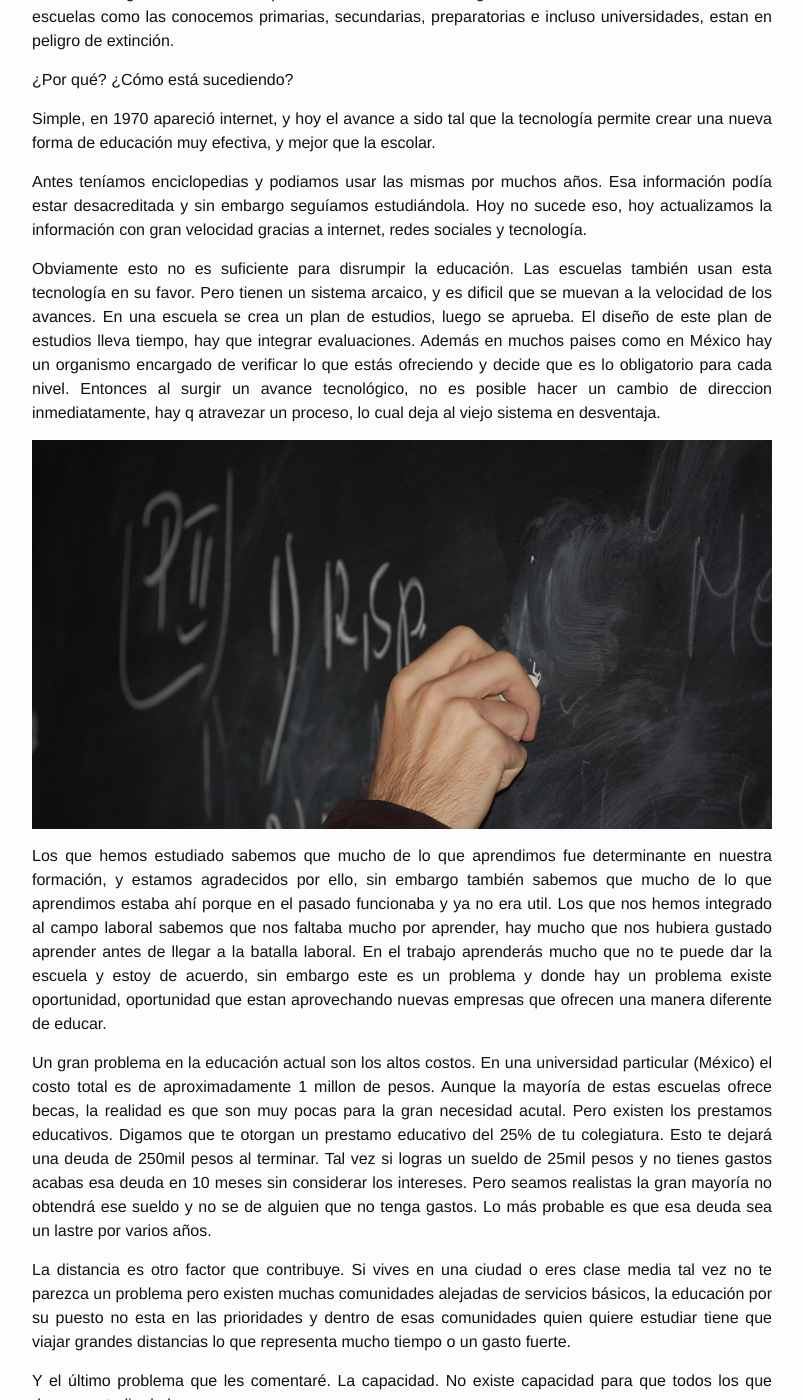
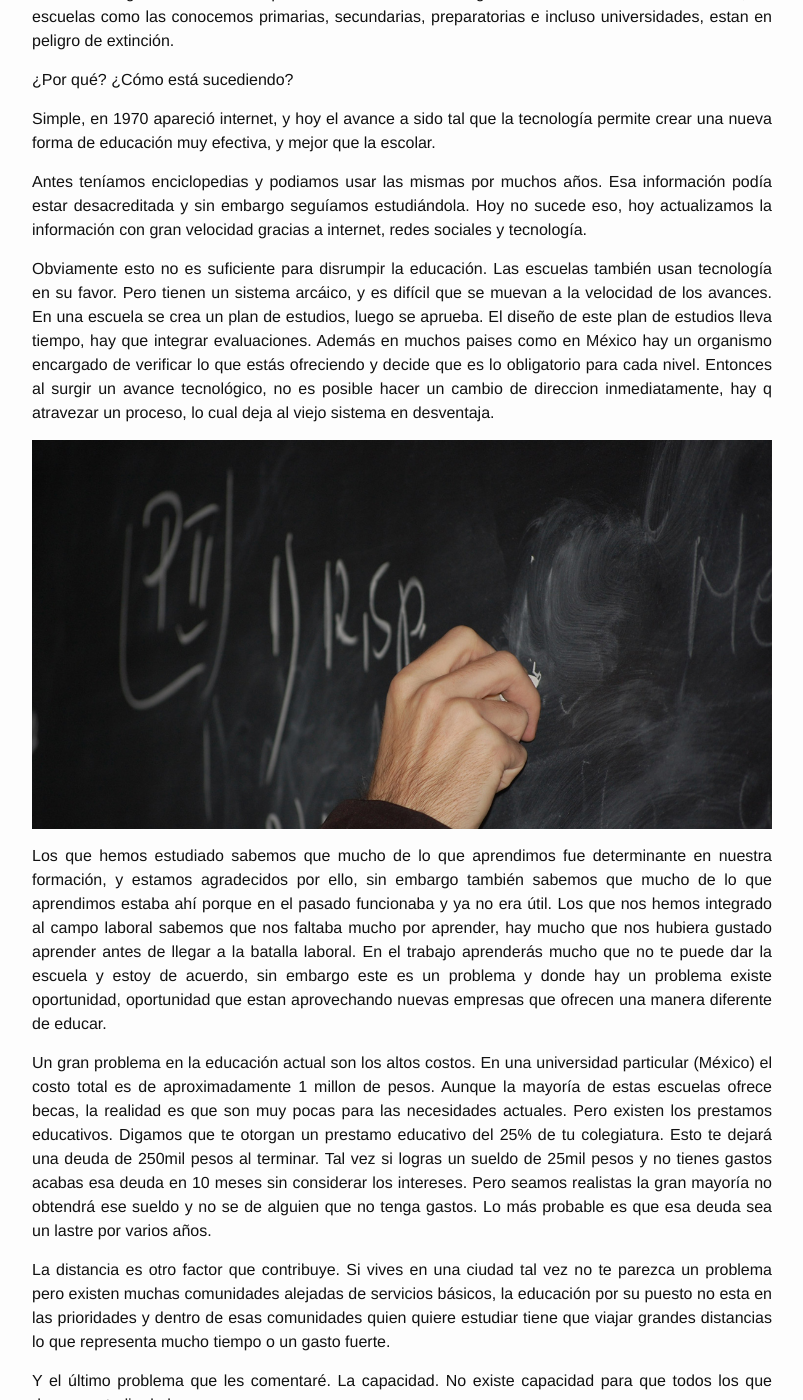
Before and after one commit to al4ndrade/al4ndrade.github.io, a Jekyll site: the page built from _posts/2018-05-14-OldSchool-vs-NewSchool.md, in a window 1280 px wide and 1400 px high, scrolled down 805 px. Shown: the whole window, without its empty margins (238-1041 px from the left). Built offline with Jekyll 4.4.1, drawn with Linux system fonts in a browser that asks for light colours; some of the changed text lies outside the part shown.

```diff
--- a/_posts/2018-05-14-OldSchool-vs-NewSchool.md
+++ b/_posts/2018-05-14-OldSchool-vs-NewSchool.md
@@ -19,20 +19,20 @@
 
 Antes teníamos enciclopedias y podiamos usar las mismas por muchos años. Esa información podía estar desacreditada y sin embargo seguíamos estudiándola. Hoy no sucede eso, hoy actualizamos la información con gran velocidad gracias a internet, redes sociales y tecnología.
 
-Obviamente esto no es suficiente para disrumpir la educación. Las escuelas también usan esta tecnología en su favor.  Pero tienen un sistema arcaico, y es dificil que se muevan a la velocidad de los avances. En una escuela se crea un plan de estudios, luego se aprueba. El diseño de este plan de estudios lleva tiempo, hay que integrar evaluaciones. Además en muchos paises como en México hay un organismo encargado de verificar lo que estás ofreciendo y decide que es lo obligatorio para cada nivel.
+Obviamente esto no es suficiente para disrumpir la educación. Las escuelas también usan tecnología en su favor.  Pero tienen un sistema arcáico, y es difícil que se muevan a la velocidad de los avances. En una escuela se crea un plan de estudios, luego se aprueba. El diseño de este plan de estudios lleva tiempo, hay que integrar evaluaciones. Además en muchos paises como en México hay un organismo encargado de verificar lo que estás ofreciendo y decide que es lo obligatorio para cada nivel.
 Entonces al surgir un avance tecnológico, no es posible hacer un cambio de direccion inmediatamente, hay q atravezar un proceso, lo cual deja al viejo sistema en desventaja.
 
 ![]({{site.baseurl}}/images/blackboard.jpg){:class="img-responsive"}
 
-Los que hemos estudiado sabemos que mucho de lo que aprendimos fue determinante en nuestra formación, y estamos agradecidos por ello, sin embargo también sabemos que mucho de lo que aprendimos estaba ahí porque en el pasado funcionaba y ya no era util.
+Los que hemos estudiado sabemos que mucho de lo que aprendimos fue determinante en nuestra formación, y estamos agradecidos por ello, sin embargo también sabemos que mucho de lo que aprendimos estaba ahí porque en el pasado funcionaba y ya no era útil.
 Los que nos hemos integrado al campo laboral sabemos que nos faltaba mucho por aprender, hay mucho que nos hubiera gustado aprender antes de llegar a la batalla laboral.  En el trabajo aprenderás mucho que no te puede dar la escuela y estoy de acuerdo, sin embargo este es un problema y donde hay un problema existe oportunidad, oportunidad que estan aprovechando nuevas empresas que ofrecen una manera diferente de educar.
 
-Un gran problema en la educación actual son los altos costos. En una universidad particular (México) el costo total es de aproximadamente 1 millon de pesos. Aunque la mayoría de estas escuelas ofrece becas, la realidad es que son muy pocas para la gran necesidad acutal. Pero existen los prestamos educativos. Digamos que te otorgan un prestamo educativo del 25% de tu colegiatura. Esto te dejará una deuda de 250mil pesos al terminar. Tal vez si logras un sueldo de 25mil pesos y no tienes gastos acabas esa deuda en 10 meses sin considerar los intereses. Pero seamos realistas la gran mayoría no obtendrá ese sueldo y no se de alguien que no tenga gastos. Lo más probable es que esa deuda sea un lastre por varios años.
+Un gran problema en la educación actual son los altos costos. En una universidad particular (México) el costo total es de aproximadamente 1 millon de pesos. Aunque la mayoría de estas escuelas ofrece becas, la realidad es que son muy pocas para las necesidades actuales. Pero existen los prestamos educativos. Digamos que te otorgan un prestamo educativo del 25% de tu colegiatura. Esto te dejará una deuda de 250mil pesos al terminar. Tal vez si logras un sueldo de 25mil pesos y no tienes gastos acabas esa deuda en 10 meses sin considerar los intereses. Pero seamos realistas la gran mayoría no obtendrá ese sueldo y no se de alguien que no tenga gastos. Lo más probable es que esa deuda sea un lastre por varios años.
 
 
-La distancia es otro factor que contribuye. Si vives en una ciudad o eres clase media tal vez no te parezca un problema pero existen muchas comunidades alejadas de servicios básicos, la educación por su puesto no esta en las prioridades y dentro de esas comunidades quien quiere estudiar tiene que viajar grandes distancias lo que representa mucho tiempo o un gasto fuerte.
+La distancia es otro factor que contribuye. Si vives en una ciudad tal vez no te parezca un problema pero existen muchas comunidades alejadas de servicios básicos, la educación por su puesto no esta en las prioridades y dentro de esas comunidades quien quiere estudiar tiene que viajar grandes distancias lo que representa mucho tiempo o un gasto fuerte.
 
-Y el último problema que les comentaré. La capacidad. No existe capacidad para que todos los que deseen estudiar lo hagan.
+Y el último problema que les comentaré. La capacidad. No existe capacidad para que todos los que desean estudiar lo hagan.
 
 ![]({{site.baseurl}}/images/fullclassroom.jpg){:class="img-responsive"}
 
```
Also changed, not shown: other parts of _posts/2018-05-14-OldSchool-vs-NewSchool.md (+2 -2 lines).
